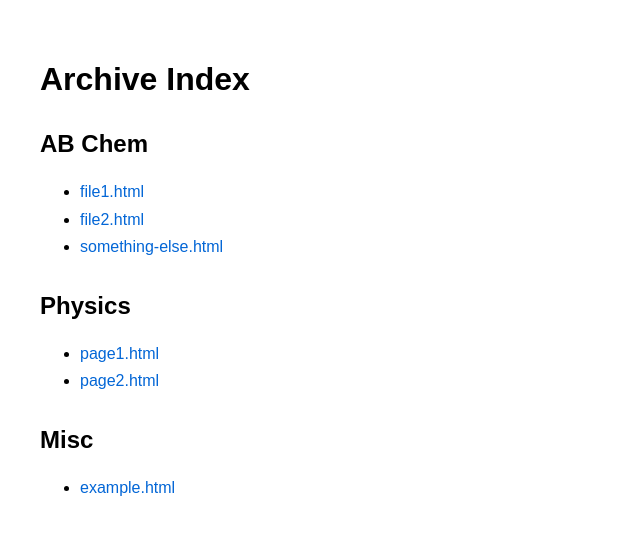
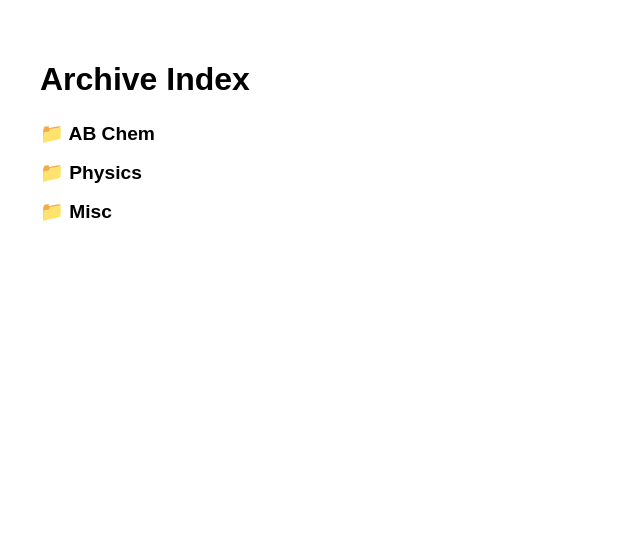
Before and after one commit to happycamper621/RC-sources, a plain HTML site: page index.html in a window 1280 px wide. Shown: the whole page, without its empty margins (0-640 px from the left). Drawn offline with Linux system fonts and the light colour scheme.

Commit message:
Update index.html

```diff
--- a/index.html
+++ b/index.html
@@ -2,47 +2,72 @@
 <html>
 <head>
 <meta charset="UTF-8">
-<title>Site Index</title>
+<title>Archive Index</title>
+
 <style>
-  body { font-family: Arial, sans-serif; padding: 2rem; }
-  h1 { margin-bottom: 1rem; }
-  h2 { margin-top: 2rem; }
-  ul { line-height: 1.7; }
-  a { color: #0366d6; text-decoration: none; }
-  a:hover { text-decoration: underline; }
-  .folder { margin-bottom: 1.5rem; }
+  body {
+    font-family: Arial, sans-serif;
+    padding: 2rem;
+  }
+  h1 {
+    margin-bottom: 1.5rem;
+  }
+  .folder {
+    margin-bottom: 1rem;
+    cursor: pointer;
+    user-select: none;
+    font-weight: bold;
+    font-size: 1.2em;
+  }
+  .files {
+    margin-left: 1.5rem;
+    margin-bottom: 1rem;
+    display: none; /* start collapsed */
+  }
+  a {
+    color: #0366d6;
+    text-decoration: none;
+  }
+  a:hover {
+    text-decoration: underline;
+  }
 </style>
 </head>
+
 <body>
 
 <h1>Archive Index</h1>
 
-<!-- Folder 1 -->
-<div class="folder">
-  <h2>AB Chem</h2>
-  <ul>
+<!-- Folder Template -->
+<div class="folder" onclick="toggleFolder(this)">📁 AB Chem</div>
+<ul class="files">
   <li><a href="AB%20Chem/file1.html">file1.html</a></li>
   <li><a href="AB%20Chem/file2.html">file2.html</a></li>
   <li><a href="AB%20Chem/something-else.html">something-else.html</a></li>
 </ul>
-</div>
 
-<!-- Folder 2 -->
-<div class="folder">
-  <h2>Physics</h2>
-  <ul>
+<div class="folder" onclick="toggleFolder(this)">📁 Physics</div>
+<ul class="files">
   <li><a href="Physics/page1.html">page1.html</a></li>
   <li><a href="Physics/page2.html">page2.html</a></li>
 </ul>
-</div>
 
-<!-- Folder 3 -->
-<div class="folder">
-  <h2>Misc</h2>
-  <ul>
+<div class="folder" onclick="toggleFolder(this)">📁 Misc</div>
+<ul class="files">
   <li><a href="Misc/example.html">example.html</a></li>
 </ul>
-</div>
+
+<script>
+function toggleFolder(folderElement) {
+  // The next element after the folder title is its file list
+  const fileList = folderElement.nextElementSibling;
+  if (fileList.style.display === "none" || fileList.style.display === "") {
+    fileList.style.display = "block";
+  } else {
+    fileList.style.display = "none";
+  }
+}
+</script>
 
 </body>
 </html>
```
Lines whose indentation alone changed are shown as unchanged.
